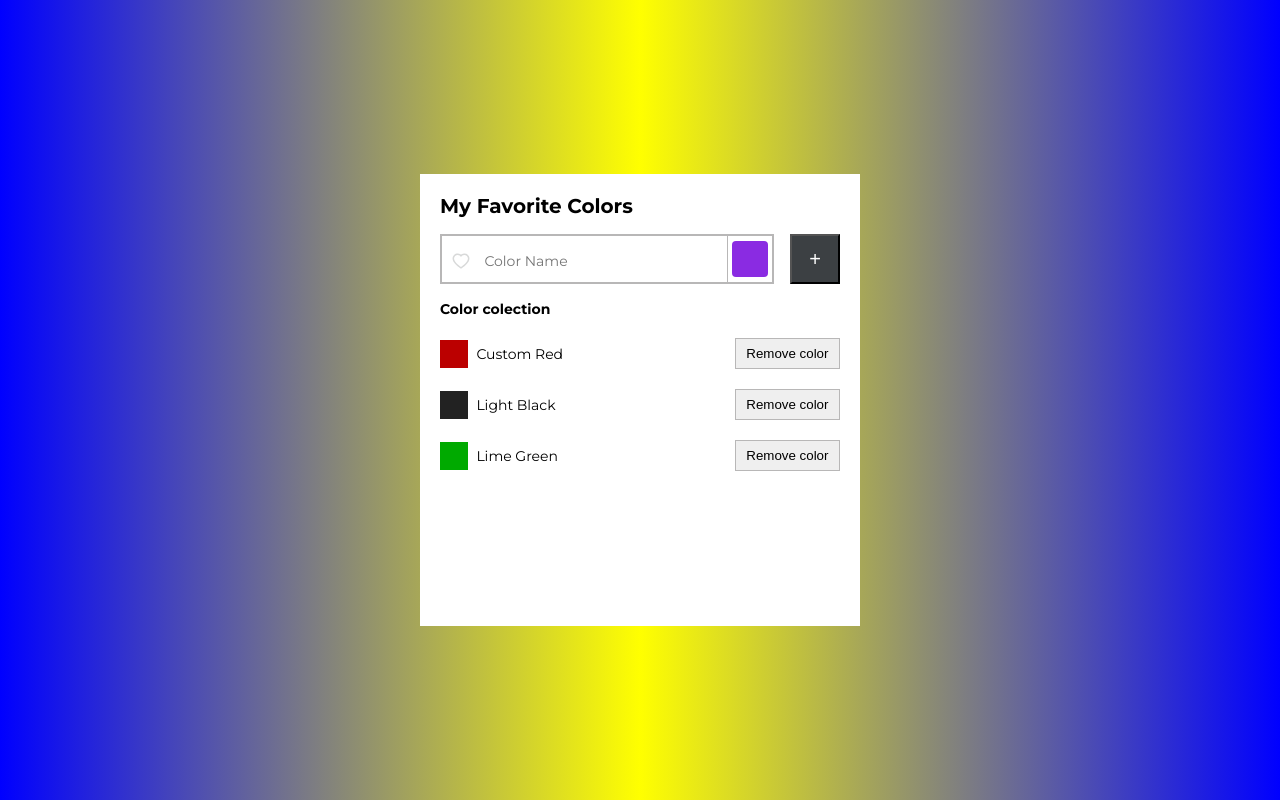
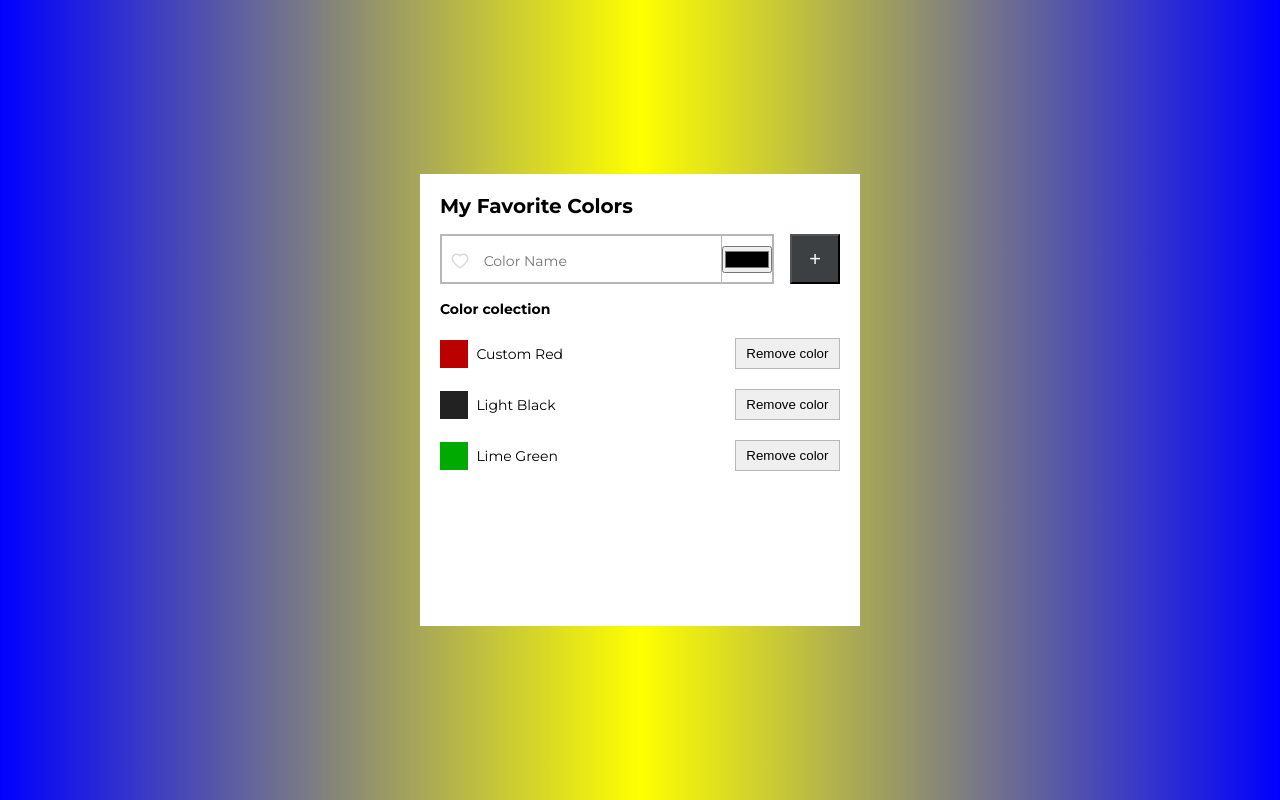
Before and after one commit to Kiril-Pavlov/react-ts-my-favorite-colors, a React (Create React App) app: page / in a window 1280 px wide. Built offline with nearby package versions, Linux system fonts and the light colour scheme.

Commit message:
added a input type color and stored the value with useState

```diff
--- a/src/App.tsx
+++ b/src/App.tsx
@@ -20,11 +20,13 @@ function App() {
       code:"#00AA00"
     },
   ])
+  const [selectedColor,setSelectedColor] = useState<string>("")
+  console.log(selectedColor)
 
   return (
     <div className="main-container">
       <Title title="My Favorite Colors"/>
-      <SelectColor />
+      <SelectColor select={selectedColor} setColor={setSelectedColor}/>
       <FavoriteColorsList colors={myFavoriteColors}/>
     </div>
   );
--- a/src/components/SelectColor.tsx
+++ b/src/components/SelectColor.tsx
@@ -2,7 +2,14 @@ import React from 'react'
 
 import { AiOutlineHeart } from "react-icons/ai"
 
-const SelectColor = () => {
+type SelectColorProps = {
+  select:string,
+  setColor:any
+}
+
+const SelectColor = ({select,setColor}:SelectColorProps) => {
+
+
   return (
     <div className='add-colors-container'>
         <div className='input-container'>
@@ -13,9 +20,8 @@ const SelectColor = () => {
             <input type="text" placeholder='Color Name' />
           </div>
           <div className='selected-color-container'>
-            <div className='display-selected-color'>
-
-            </div>
+          <input type="color" id="head" name="head" onChange={e => setColor(e.target.value)}
+           value={select} />
           </div>
         </div>
         <button className='add-color-button'>+</button>
```
